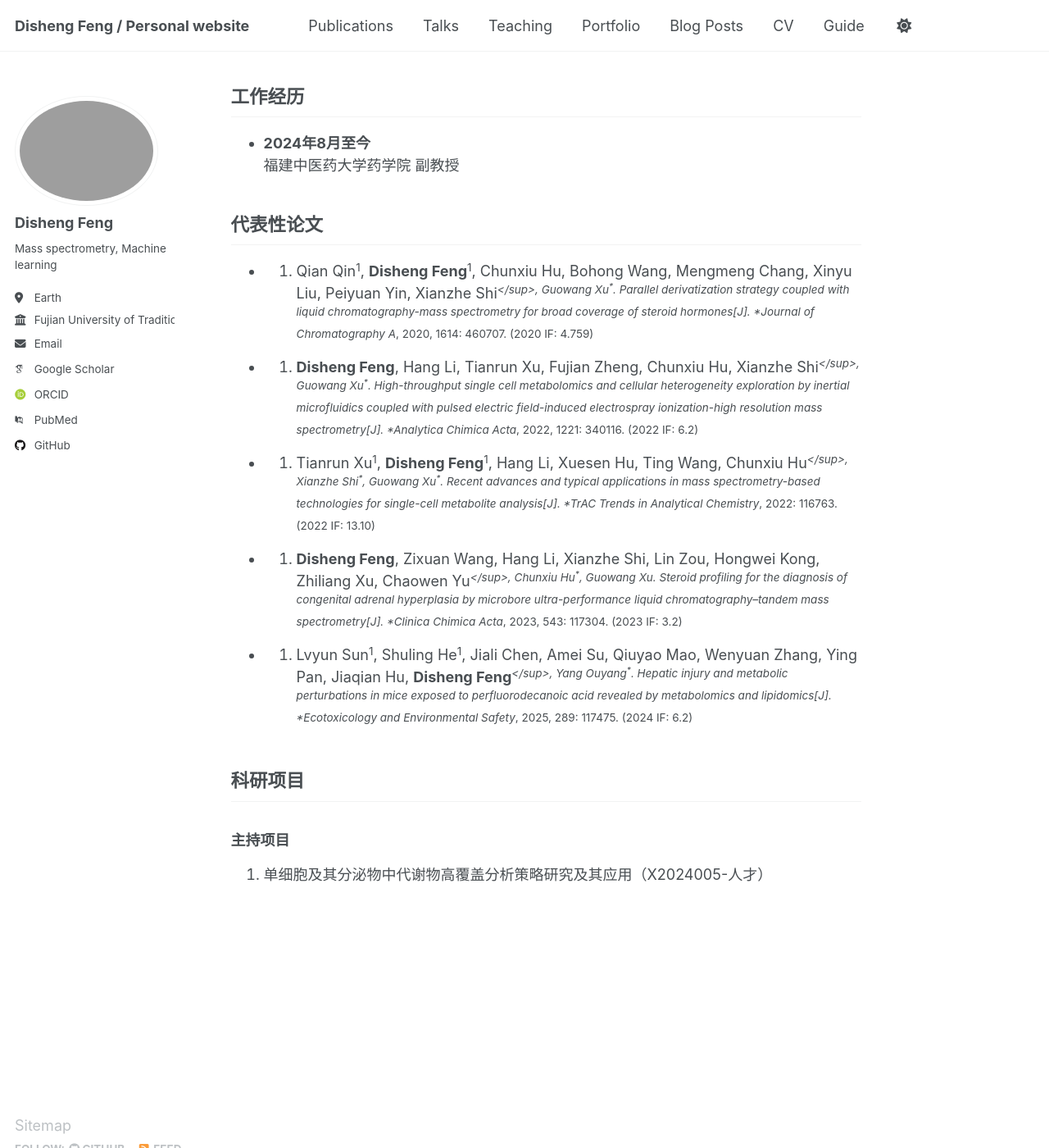
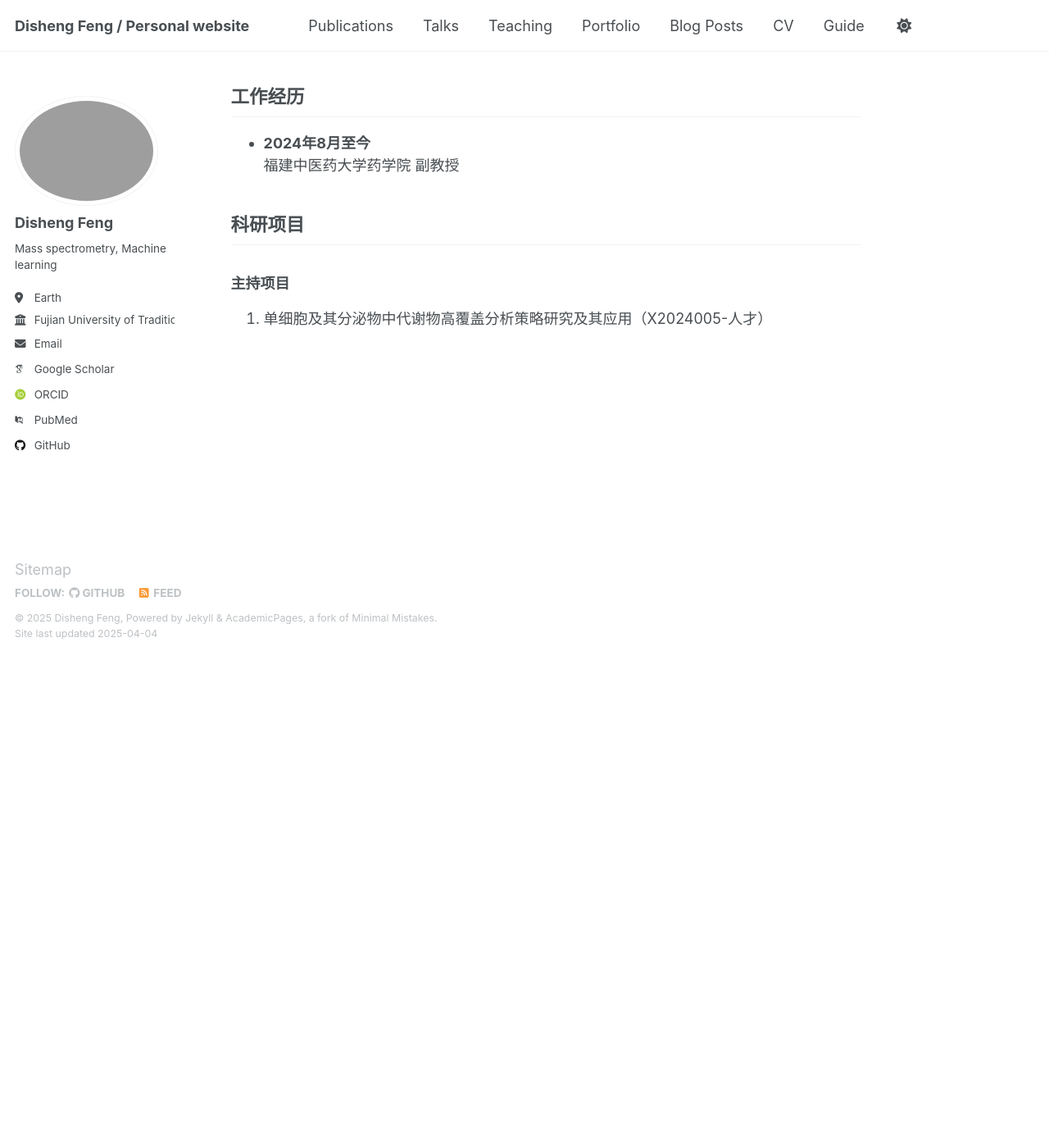
Before and after one commit to yuzhounaut/yuzhounaut.github.io, a Jekyll site: the page built from _pages/about.md, in a window 1280 px wide and 1400 px high, scrolled down 776 px. Shown: the whole window at 82% size. Built offline with Jekyll 4.4.1, drawn with Linux system fonts in a browser that asks for light colours; some web fonts are replaced; after the commit the page ends 1576 px from its top, so only the background shows below that.

Commit message:
Update about.md

```diff
--- a/_pages/about.md
+++ b/_pages/about.md
@@ -28,17 +28,6 @@ redirect_from:
 - **2024年8月至今**
   福建中医药大学药学院 副教授
 
-## 代表性论文
-- 1. Qian Qin<sup>1</sup>, **Disheng Feng**<sup>1</sup>, Chunxiu Hu, Bohong Wang, Mengmeng Chang, Xinyu Liu, Peiyuan Yin, Xianzhe Shi<sup>*</sup>, Guowang Xu<sup>*</sup>. Parallel derivatization strategy coupled with liquid chromatography-mass spectrometry for broad coverage of steroid hormones[J]. *Journal of Chromatography A*, 2020, 1614: 460707. (2020 IF: 4.759)
-
-- 2. **Disheng Feng**, Hang Li, Tianrun Xu, Fujian Zheng, Chunxiu Hu, Xianzhe Shi<sup>*</sup>, Guowang Xu<sup>*</sup>. High-throughput single cell metabolomics and cellular heterogeneity exploration by inertial microfluidics coupled with pulsed electric field-induced electrospray ionization-high resolution mass spectrometry[J]. *Analytica Chimica Acta*, 2022, 1221: 340116. (2022 IF: 6.2)
-
-- 3. Tianrun Xu<sup>1</sup>, **Disheng Feng**<sup>1</sup>, Hang Li, Xuesen Hu, Ting Wang, Chunxiu Hu<sup>*</sup>, Xianzhe Shi<sup>*</sup>, Guowang Xu<sup>*</sup>. Recent advances and typical applications in mass spectrometry-based technologies for single-cell metabolite analysis[J]. *TrAC Trends in Analytical Chemistry*, 2022: 116763. (2022 IF: 13.10)
-
-- 4. **Disheng Feng**, Zixuan Wang, Hang Li, Xianzhe Shi, Lin Zou, Hongwei Kong, Zhiliang Xu, Chaowen Yu<sup>*</sup>, Chunxiu Hu<sup>*</sup>, Guowang Xu. Steroid profiling for the diagnosis of congenital adrenal hyperplasia by microbore ultra-performance liquid chromatography–tandem mass spectrometry[J]. *Clinica Chimica Acta*, 2023, 543: 117304. (2023 IF: 3.2)
-
-- 5. Lvyun Sun<sup>1</sup>, Shuling He<sup>1</sup>, Jiali Chen, Amei Su, Qiuyao Mao, Wenyuan Zhang, Ying Pan, Jiaqian Hu, **Disheng Feng**<sup>*</sup>, Yang Ouyang<sup>*</sup>. Hepatic injury and metabolic perturbations in mice exposed to perfluorodecanoic acid revealed by metabolomics and lipidomics[J]. *Ecotoxicology and Environmental Safety*, 2025, 289: 117475. (2024 IF: 6.2)
-
 ## 科研项目
 ### 主持项目
 1. 单细胞及其分泌物中代谢物高覆盖分析策略研究及其应用（X2024005-人才）
```
